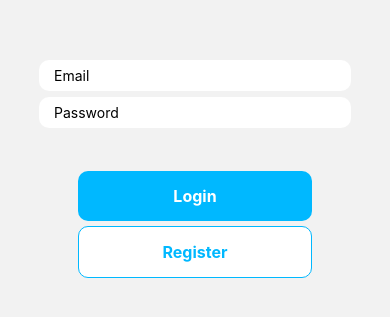
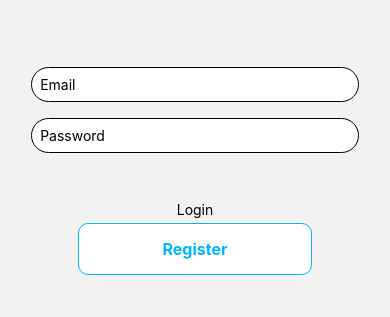
Before and after one commit to H3nry-T/NC-velp-final-project, a React Native app: screen /Login in a window 390 px wide. Shown: the part 255-572 px from the top of the page. Built offline with nearby package versions, Linux system fonts and the light colour scheme; no server answers.

Commit message:
helped refactor some components

```diff
--- /dev/null
+++ b/components/LoginButton.jsx
@@ -0,0 +1,10 @@
+import { Text, TouchableOpacity } from "react-native";
+import { handleLogIn } from "../firebase/auth/login";
+
+export function LoginButton({ email, password }) {
+  return (
+    <TouchableOpacity onPress={() => handleLogIn(email, password)}>
+      <Text>Login</Text>
+    </TouchableOpacity>
+  );
+}
--- /dev/null
+++ b/components/LoginForm.jsx
@@ -0,0 +1,21 @@
+import React from "react";
+import { TextInput, View } from "react-native";
+export function LoginForm({ email, setEmail, password, setPassword }) {
+  return (
+    <View className="flex justify-center items-center w-11/12 rounded-2xl">
+      <TextInput
+        className="my-2 bg-white p-2 rounded-full w-11/12 border"
+        placeholder="Email"
+        value={email}
+        onChangeText={(text) => setEmail(text)}
+      />
+      <TextInput
+        className="my-2 bg-white p-2 rounded-full w-11/12 border"
+        placeholder="Password"
+        secureTextEntry
+        value={password}
+        onChangeText={(text) => setPassword(text)}
+      />
+    </View>
+  );
+}
--- a/components/NavBar.jsx
+++ b/components/NavBar.jsx
@@ -1,11 +1,11 @@
-import { StyleSheet, Text, View } from "react-native";
+import { SafeAreaView, StyleSheet, Text, View } from "react-native";
 import React from "react";
 
 const NavBar = () => {
   return (
-    <View className="flex flex-1 justify-center items-center">
+    <SafeAreaView className="flex flex-row justify-center">
       <Text className="bg-slate-600">NavBar</Text>
-    </View>
+    </SafeAreaView>
   );
 };
 
--- a/firebase/auth/login.js
+++ b/firebase/auth/login.js
@@ -0,0 +1,13 @@
+import { signInWithEmailAndPassword } from "firebase/auth";
+import { auth } from "../firebase";
+
+export const handleLogIn = (email, password) => {
+  signInWithEmailAndPassword(auth, email, password)
+    .then((userCredential) => {
+      const user = userCredential.user;
+      alert(`you have logged in as ${user.email}`);
+    })
+    .catch((err) => {
+      alert(`${err.code} ${err.message}`);
+    });
+};
--- a/firebase/auth/register.js
+++ b/firebase/auth/register.js
@@ -0,0 +1,13 @@
+import { createUserWithEmailAndPassword } from "firebase/auth";
+import { auth } from "../firebase";
+
+export const handleSignUp = (email, password) => {
+  createUserWithEmailAndPassword(auth, email, password)
+    .then((userCredential) => {
+      const user = userCredential.user;
+      alert(`you have registered as ${user.email}`);
+    })
+    .catch((err) => {
+      alert(`${err.code} ${err.message}`);
+    });
+};
--- a/firebase/auth/signout.js
+++ b/firebase/auth/signout.js
@@ -0,0 +1,13 @@
+import { signOut } from "firebase/auth";
+import { auth } from "../firebase";
+
+export const handleSignOut = (replace) => {
+  signOut(auth)
+    .then(() => {
+      alert("signed out successful!");
+      replace("Login");
+    })
+    .catch((err) => {
+      alert(`${err.message}`);
+    });
+};
--- a/firebase/firebase.js
+++ b/firebase/firebase.js
@@ -1,4 +1,11 @@
 // Import the functions you need from the SDKs you need
+import { getReactNativePersistence } from "firebase/auth/react-native";
+import AsyncStorage from "@react-native-async-storage/async-storage";
+
+//======================//
+//== Firebase Imports ==//
+//======================//
+
 import { getApp, getApps, initializeApp } from "firebase/app";
 import {
   getAuth,
@@ -8,8 +15,8 @@ import {
   signOut,
   onAuthStateChanged,
 } from "firebase/auth";
-import { getReactNativePersistence } from "firebase/auth/react-native";
-import AsyncStorage from "@react-native-async-storage/async-storage";
+
+//---------------------//
 
 // TODO: Add SDKs for Firebase products that you want to use
 // https://firebase.google.com/docs/web/setup#available-libraries
@@ -37,25 +44,3 @@ if (getApps().length < 1) {
   auth = getAuth();
 }
 export { auth, app };
-
-export const handleSignUp = (email, password) => {
-  createUserWithEmailAndPassword(auth, email, password)
-    .then((userCredential) => {
-      const user = userCredential.user;
-      alert(`you have registered as ${user.email}`);
-    })
-    .catch((err) => {
-      alert(`${err.code} ${err.message}`);
-    });
-};
-
-export const handleLogIn = (email, password) => {
-  signInWithEmailAndPassword(auth, email, password)
-    .then((userCredential) => {
-      const user = userCredential.user;
-      alert(`you have logged in as ${user.email}`);
-    })
-    .catch((err) => {
-      alert(`${err.code} ${err.message}`);
-    });
-};
--- a/screens/HomeScreen.jsx
+++ b/screens/HomeScreen.jsx
@@ -3,23 +3,18 @@ import React from "react";
 import { useNavigation } from "@react-navigation/native";
 import { signOut } from "firebase/auth";
 import { auth } from "../firebase/firebase";
+import { handleSignOut } from "../firebase/auth/signout";
 
 const HomeScreen = () => {
   const { replace } = useNavigation();
-  const handleSignOut = () => {
-    signOut(auth)
-      .then(() => {
-        alert("signed out successful!");
-        replace("Login");
-      })
-      .catch((err) => {
-        alert(`${err.message}`);
-      });
-  };
+
   return (
     <View style={styles.container}>
       <Text>Email: {auth.currentUser?.email}</Text>
-      <TouchableOpacity style={styles.button} onPress={handleSignOut}>
+      <TouchableOpacity
+        style={styles.button}
+        onPress={() => handleSignOut(replace)}
+      >
         <Text style={styles.buttonText}>Sign Out</Text>
       </TouchableOpacity>
     </View>
--- a/screens/LoginScreen.jsx
+++ b/screens/LoginScreen.jsx
@@ -1,3 +1,5 @@
+import { LoginButton } from "./../components/LoginButton";
+import { LoginForm } from "./../components/LoginForm";
 import {
   KeyboardAvoidingView,
   StyleSheet,
@@ -7,9 +9,11 @@ import {
   View,
 } from "react-native";
 import React, { useEffect, useState } from "react";
-import { auth, handleLogIn, handleSignUp } from "../firebase/firebase";
 import { useNavigation } from "@react-navigation/native";
 import { onAuthStateChanged } from "firebase/auth";
+import { handleLogIn } from "../firebase/auth/login";
+import { handleSignUp } from "../firebase/auth/register";
+import { auth } from "../firebase/firebase";
 
 const LoginScreen = () => {
   const [email, setEmail] = useState("");
@@ -28,29 +32,19 @@ const LoginScreen = () => {
 
   return (
     <KeyboardAvoidingView style={styles.container} behavior="padding">
-      <View style={styles.inputContainer}>
-        <TextInput
-          style={styles.input}
-          placeholder="Email"
-          value={email}
-          onChangeText={(text) => setEmail(text)}
-        />
-        <TextInput
-          style={styles.input}
-          placeholder="Password"
-          secureTextEntry
-          value={password}
-          onChangeText={(text) => setPassword(text)}
-        />
-      </View>
+      <LoginForm
+        email={email}
+        setEmail={setEmail}
+        password={password}
+        setPassword={setPassword}
+      />
 
       <View style={styles.buttonContainer}>
-        <TouchableOpacity
-          style={styles.button}
-          onPress={() => handleLogIn(email, password)}
-        >
-          <Text style={[styles.buttonText]}>Login</Text>
-        </TouchableOpacity>
+        <LoginButton
+          handleLogIn={handleLogIn}
+          email={email}
+          password={password}
+        />
 
         <TouchableOpacity
           style={[styles.button, styles.buttonOutline]}
--- a/tailwind.config.js
+++ b/tailwind.config.js
@@ -1,6 +1,10 @@
 /** @type {import('tailwindcss').Config} */
 module.exports = {
-  content: ["./App.{js,jsx,ts,tsx}", "./components/**/*.{js,jsx,ts,tsx}"],
+  content: [
+    "./App.{js,jsx,ts,tsx}",
+    "./components/**/*.{js,jsx,ts,tsx}",
+    "./screens/*.{js,jsx,ts,tsx}",
+  ],
   theme: {
     extend: {},
   },
```
